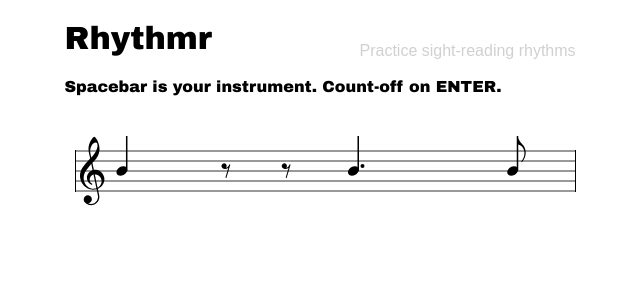
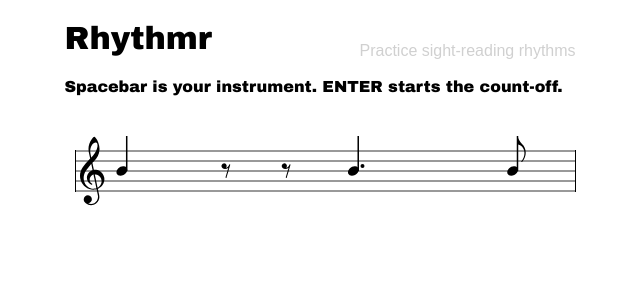
Before and after one commit to pjsinco/p3.10rempatrick.com, a PHP site: page / in a window 1280 px wide. Shown: the top 300 px of the page, without its empty margins (318-958 px from the left). Run offline with PHP 8.4, Linux system fonts and the light colour scheme; some libraries are stand-ins or nearby versions.

Commit message:
minor refinements

```diff
--- a/index.php
+++ b/index.php
@@ -8,8 +8,7 @@
   <body>
     <div id='wrapper'>
       <h1>Rhythmr <span>Practice sight-reading rhythms</span></h1>
-<!--       <h1>Rhythmr</h1> -->
-      <p>Spacebar is your instrument. Count-off on ENTER.</p>
+      <p>Spacebar is your instrument. ENTER starts the count-off.</p>
       <div id='count-in'></div>
       <canvas id='notation' width=550 height=100></canvas>
 
--- a/js/measure.js
+++ b/js/measure.js
@@ -48,7 +48,6 @@ function Measure() {
     // generate NoteCluster objects
     while (this.numEights > 0) {
       var cluster = new NoteCluster(this.numEights);
-      console.log('cluster.durations: ' + cluster.durations);
       this.group.push(cluster);
       this.numEights -= cluster.clusterSum;
     };
--- a/js/notecluster.js
+++ b/js/notecluster.js
@@ -23,8 +23,6 @@ function NoteCluster(size) {
   *   'h' = half-note
   */
   this.generateDurations = function() {
-    //console.log('inside generateDurations');
-    //console.log('possibleDurations[size].length: ' + possibleDurations[this.clusterSum].length);
 
     //we're going to yank a random array from durations.js
     //that corresponds to the size of our cluster
```
